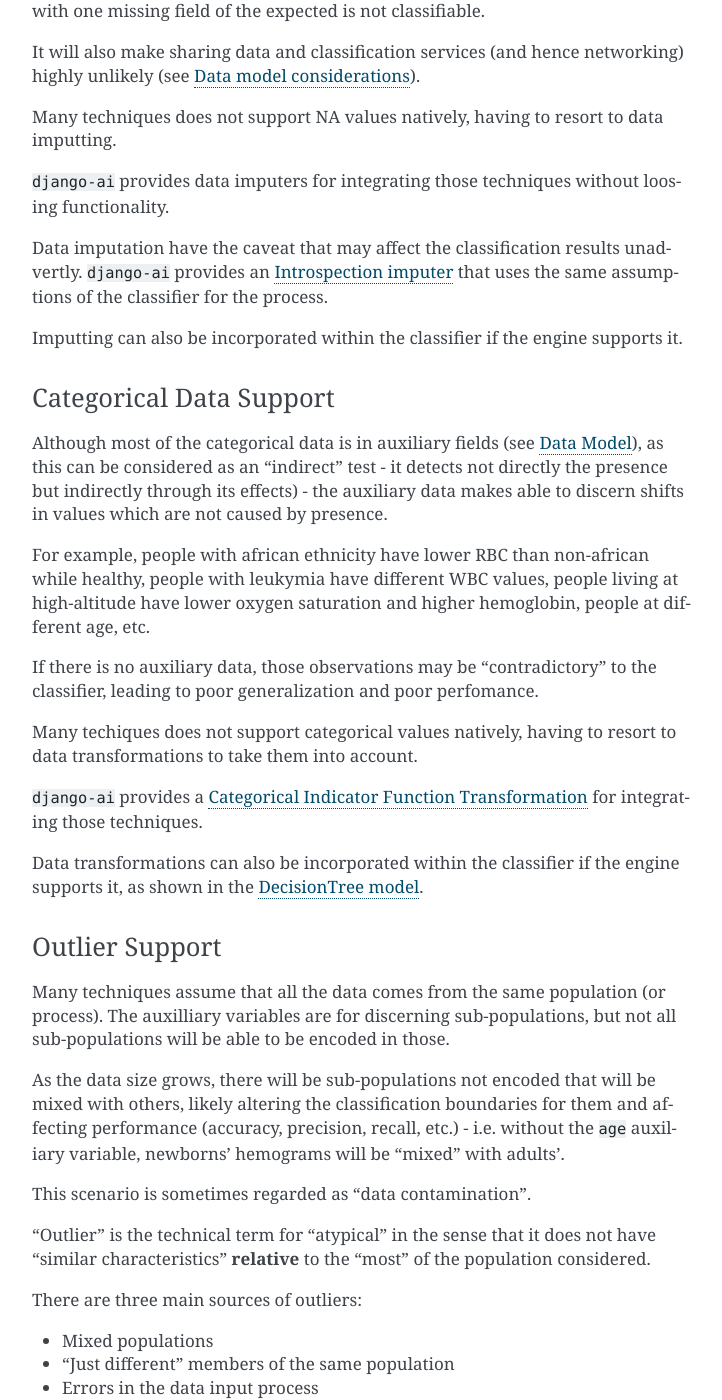
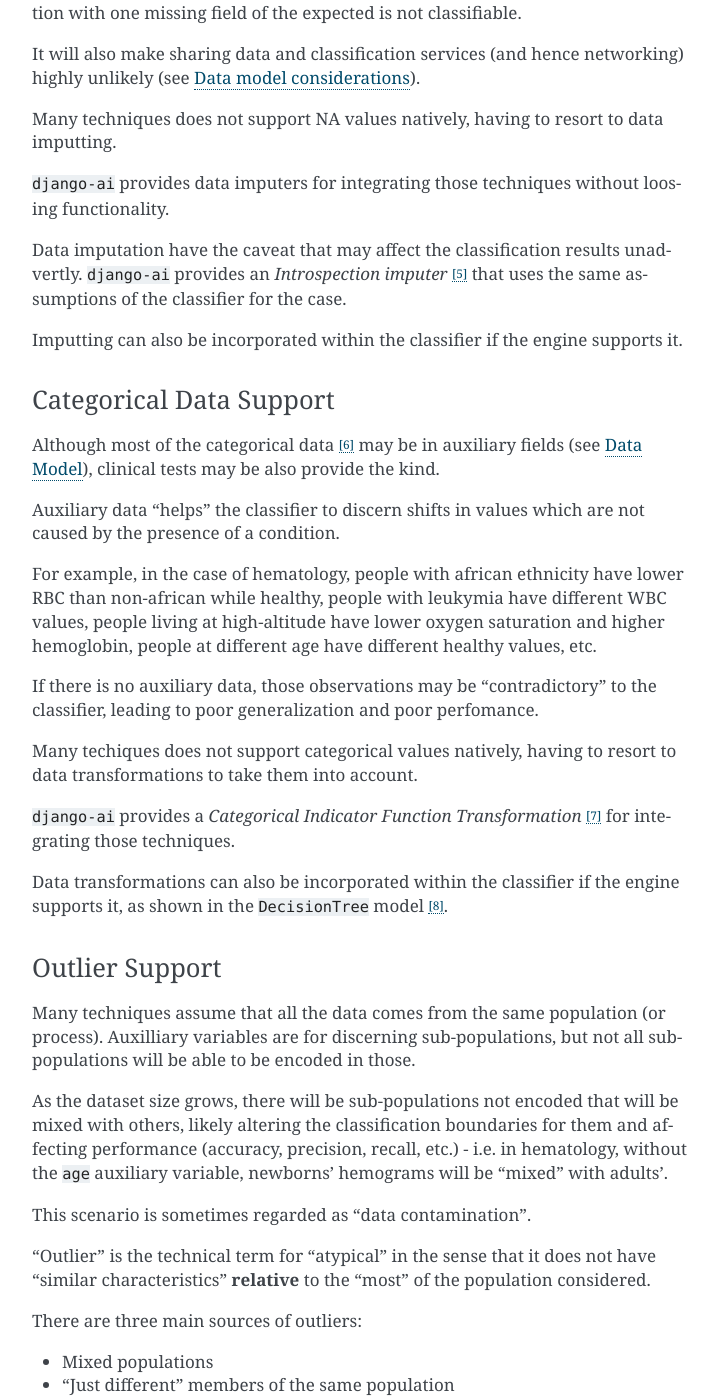
Before and after one commit to math-a3k/covid-ht, a Sphinx documentation site: the page built from docs/classification/internal_classifiers.rst, in a window 1280 px wide and 1400 px high, scrolled down 1852 px. Shown: the whole window, without its empty margins (388-1110 px from the left). Built offline with Sphinx 7.4.7, drawn with Linux system fonts in a browser that asks for light colours; some of the changed text lies outside the part shown.

Commit message:
Documentation Update (Internal Classifiers)

```diff
--- a/docs/classification/internal_classifiers.rst
+++ b/docs/classification/internal_classifiers.rst
@@ -54,11 +54,11 @@ Non-Available (NA) Support
 
 There are several sources of Non-Available fields, some of them are:
 
-* Different blood testing prescriptions / practices according to according to circumstances and / or places
-* Different capabilities among hematology equipments
+* Different clinical testing practices according to according to circumstances and / or places
+* Different capabilities among clinical equipments
 * Circumstancial Errors
 
-If the classification technique does not support data with NA fields, an hemogram with one missing field of the expected is not classifiable.
+If the classification technique does not support data with NA fields, an observation with one missing field of the expected is not classifiable.
 
 It will also make sharing data and classification services (and hence networking) highly unlikely (see :ref:`Data model considerations <data_model_considerations>`).
 
@@ -66,33 +66,35 @@ Many techniques does not support NA values natively, having to resort to data im
 
 ``django-ai`` provides data imputers for integrating those techniques without loosing functionality.
 
-Data imputation have the caveat that may affect the classification results unadvertly. ``django-ai`` provides an `Introspection imputer`_ that uses the same assumptions of the classifier for the process.
+Data imputation have the caveat that may affect the classification results unadvertly. ``django-ai`` provides an *Introspection imputer* [#Introspection_imputer]_ that uses the same assumptions of the classifier for the case.
 
 Imputting can also be incorporated within the classifier if the engine supports it.
 
 Categorical Data Support
 ------------------------
 
-Although most of the categorical data is in auxiliary fields (see :ref:`data_model`), as this can be considered as an "indirect" test - it detects not directly the presence but indirectly through its effects) - the auxiliary data makes able to discern shifts in values which are not caused by presence.
+Although most of the categorical data [#Categorical_data]_ may be in auxiliary fields (see :ref:`data_model`), clinical tests may be also provide the kind.
 
-For example, people with african ethnicity have lower RBC than non-african while healthy, people with leukymia have different WBC values, people living at high-altitude have lower oxygen saturation and higher hemoglobin, people at different age, etc.
+Auxiliary data "helps" the classifier to discern shifts in values which are not caused by the presence of a condition.
+
+For example, in the case of hematology, people with african ethnicity have lower RBC than non-african while healthy, people with leukymia have different WBC values, people living at high-altitude have lower oxygen saturation and higher hemoglobin, people at different age have different healthy values, etc.
 
 If there is no auxiliary data, those observations may be "contradictory" to the classifier, leading to poor generalization and poor perfomance.
 
 Many techiques does not support categorical values natively, having to resort to data transformations to take them into account.
 
-``django-ai`` provides a `Categorical Indicator Function Transformation`_ for integrating those techniques.
+``django-ai`` provides a *Categorical Indicator Function Transformation* [#CIFT]_ for integrating those techniques.
 
-Data transformations can also be incorporated within the classifier if the engine supports it, as shown in the `DecisionTree model <https://github.com/math-a3k/covid-ht/blob/master/base/models.py#L796>`_.
+Data transformations can also be incorporated within the classifier if the engine supports it, as shown in the ``DecisionTree`` model [#DecisionTree_model]_.
 
 .. _robustness:
 
 Outlier Support
 ---------------
 
-Many techniques assume that all the data comes from the same population (or process). The auxilliary variables are for discerning sub-populations, but not all sub-populations will be able to be encoded in those.
+Many techniques assume that all the data comes from the same population (or process). Auxilliary variables are for discerning sub-populations, but not all sub-populations will be able to be encoded in those.
 
-As the data size grows, there will be sub-populations not encoded that will be mixed with others, likely altering the classification boundaries for them and affecting performance (accuracy, precision, recall, etc.) - i.e. without the ``age`` auxiliary variable, newborns' hemograms will be "mixed" with adults'.
+As the dataset size grows, there will be sub-populations not encoded that will be mixed with others, likely altering the classification boundaries for them and affecting performance (accuracy, precision, recall, etc.) - i.e. in hematology, without the ``age`` auxiliary variable, newborns' hemograms will be "mixed" with adults'.
 
 This scenario is sometimes regarded as "data contamination".
 
@@ -110,15 +112,22 @@ Given that:
 * Populations have "just different" members
 * It is not feasible to prevent all errors in the data input process
 
-There will be outliers at some point of the data size.
+There will be outliers at some point in the dataset.
 
-Techniques that take into account outliers are called "robust", as "contamination" with "outliers" do not affect the conclusions.
+Techniques that take into account outliers are called "robust", as "contamination" with "outliers" does not affect the conclusions.
 
 If the technique is not robust, the effect of outliers can be mitigated in the preprocess data stage with the caveat that the outlier definition may not be in line with the technique and thus affecting its results unadvertly.
 
 ``django-ai`` currently does not provides outlier mitigation functionality, it has to be supported by the technique or incorporated through the engine.
 
-.. _the bundled classifiers: https://github.com/math-a3k/django-ai/tree/covid-ht/django_ai/supervised_learning
-.. _CurrentClassifier object: https://github.com/math-a3k/covid-ht/blob/master/base/models.py#L89
-.. _Introspection imputer: https://github.com/math-a3k/django-ai/blob/covid-ht/django_ai/supervised_learning/models/data_imputers/introspection_imputer.py
-.. _Categorical Indicator Function Transformation: https://github.com/math-a3k/django-ai/blob/covid-ht/django_ai/ai_base/models/learning_technique.py#L371
+
+.. rubric:: Footnotes
+
+.. [#scikit_learn] https://scikit-learn.org/stable/
+.. [#bundled_classifiers] https://github.com/math-a3k/django-ai/tree/covid-ht/django_ai/supervised_learning
+.. [#CurrentClassifier] https://github.com/math-a3k/covid-ht/blob/master/base/models.py#L89
+.. [#CovidHTMixin] https://github.com/math-a3k/covid-ht/blob/master/base/models.py#L605
+.. [#Introspection_imputer] https://github.com/math-a3k/django-ai/blob/covid-ht/django_ai/supervised_learning/models/data_imputers/introspection_imputer.py
+.. [#Categorical_data] https://en.wikipedia.org/wiki/Categorical_variable
+.. [#CIFT] https://github.com/math-a3k/django-ai/blob/covid-ht/django_ai/ai_base/models/learning_technique.py#L371
+.. [#DecisionTree_model] https://github.com/math-a3k/covid-ht/blob/master/base/models.py#L796
```
Also changed, not shown: other parts of docs/classification/internal_classifiers.rst (+4 -4 lines).
